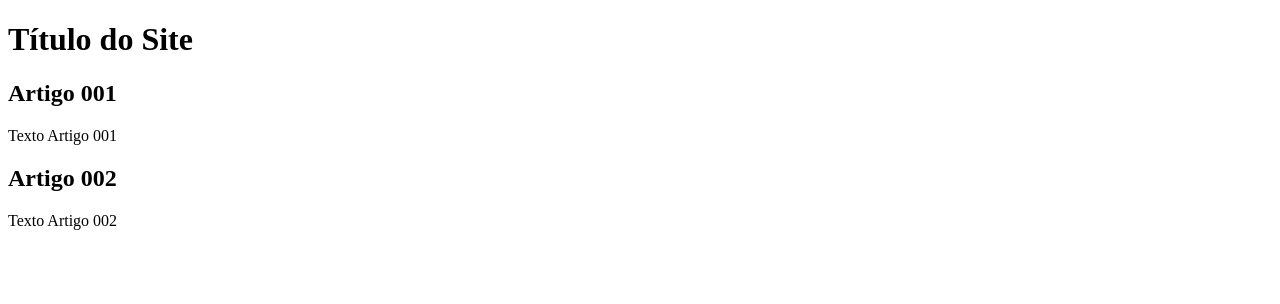
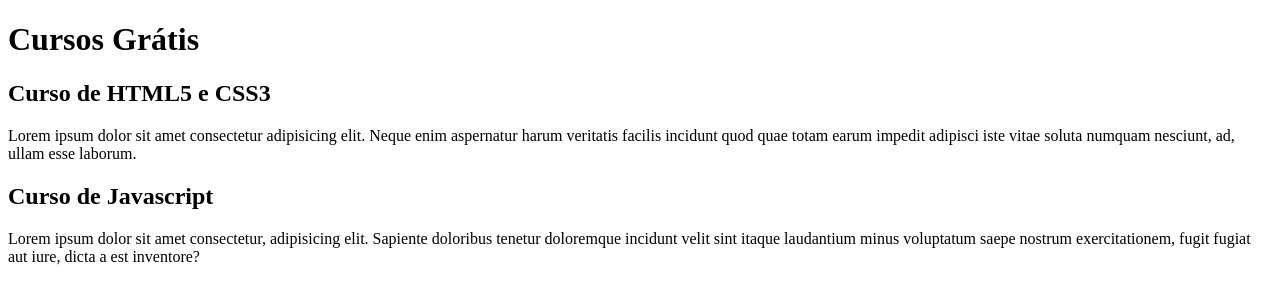
Before and after one commit to Maycon-Antonio/projeto-site, a plain HTML site: page index.html in a window 1280 px wide. Drawn offline with Linux system fonts and the light colour scheme.

Commit message:
comecei a escrever o conteudo

```diff
--- a/index.html
+++ b/index.html
@@ -8,15 +8,15 @@
 <body>
     <main>
         <header>
-            <h1>Título do Site</h1>
+            <h1>Cursos Grátis</h1>
         </header>
         <article>
-            <h2>Artigo 001</h2>
-            <p>Texto Artigo 001</p>
+            <h2>Curso de HTML5 e CSS3</h2>
+            <p>Lorem ipsum dolor sit amet consectetur adipisicing elit. Neque enim aspernatur harum veritatis facilis incidunt quod quae totam earum impedit adipisci iste vitae soluta numquam nesciunt, ad, ullam esse laborum.</p>
         </article>
         <article>
-            <h2>Artigo 002</h2>
-            <p>Texto Artigo 002</p>
+            <h2>Curso de Javascript</h2>
+            <p>Lorem ipsum dolor sit amet consectetur, adipisicing elit. Sapiente doloribus tenetur doloremque incidunt velit sint itaque laudantium minus voluptatum saepe nostrum exercitationem, fugit fugiat aut iure, dicta a est inventore?</p>
         </article>
     </main>
 </body>
```
